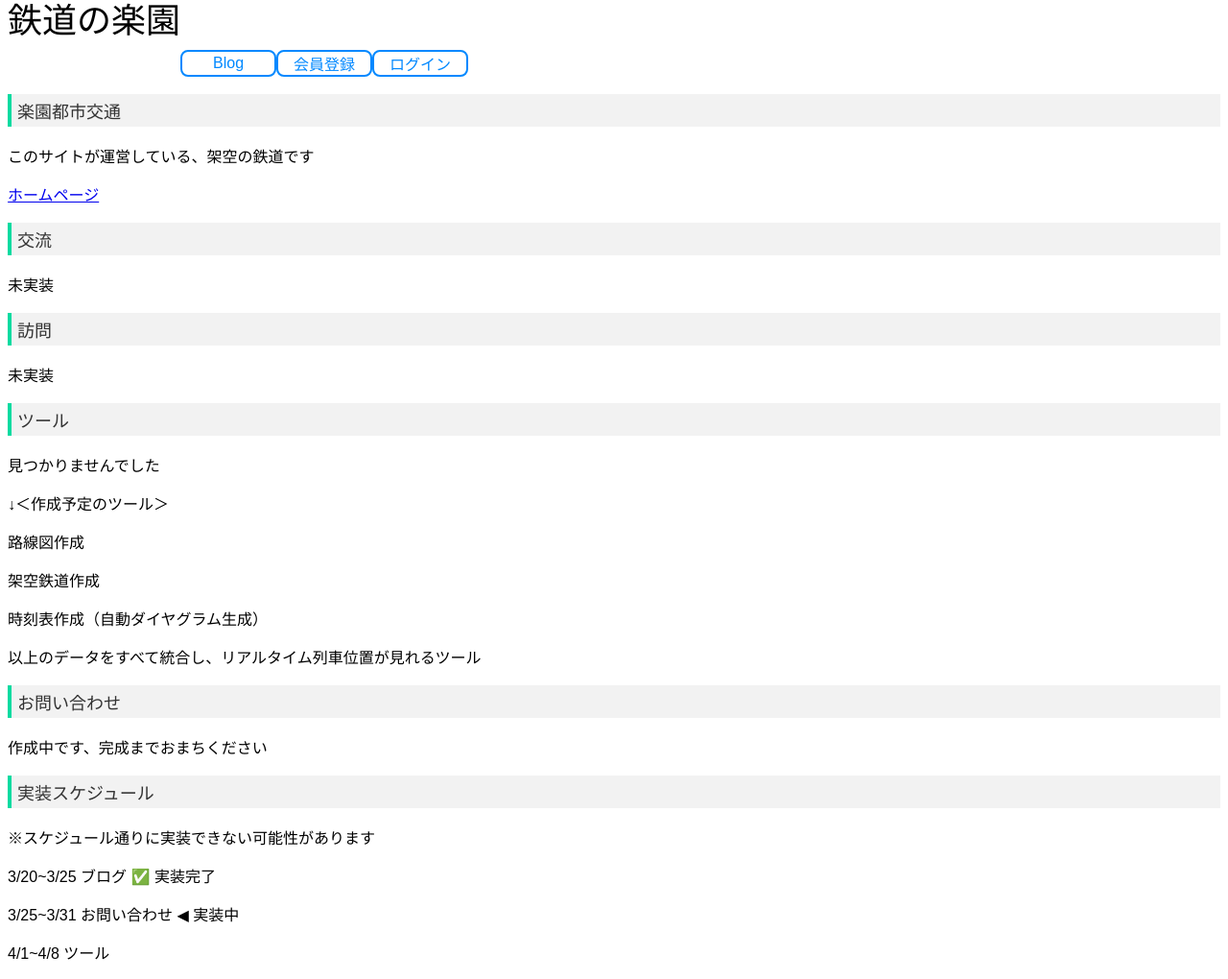
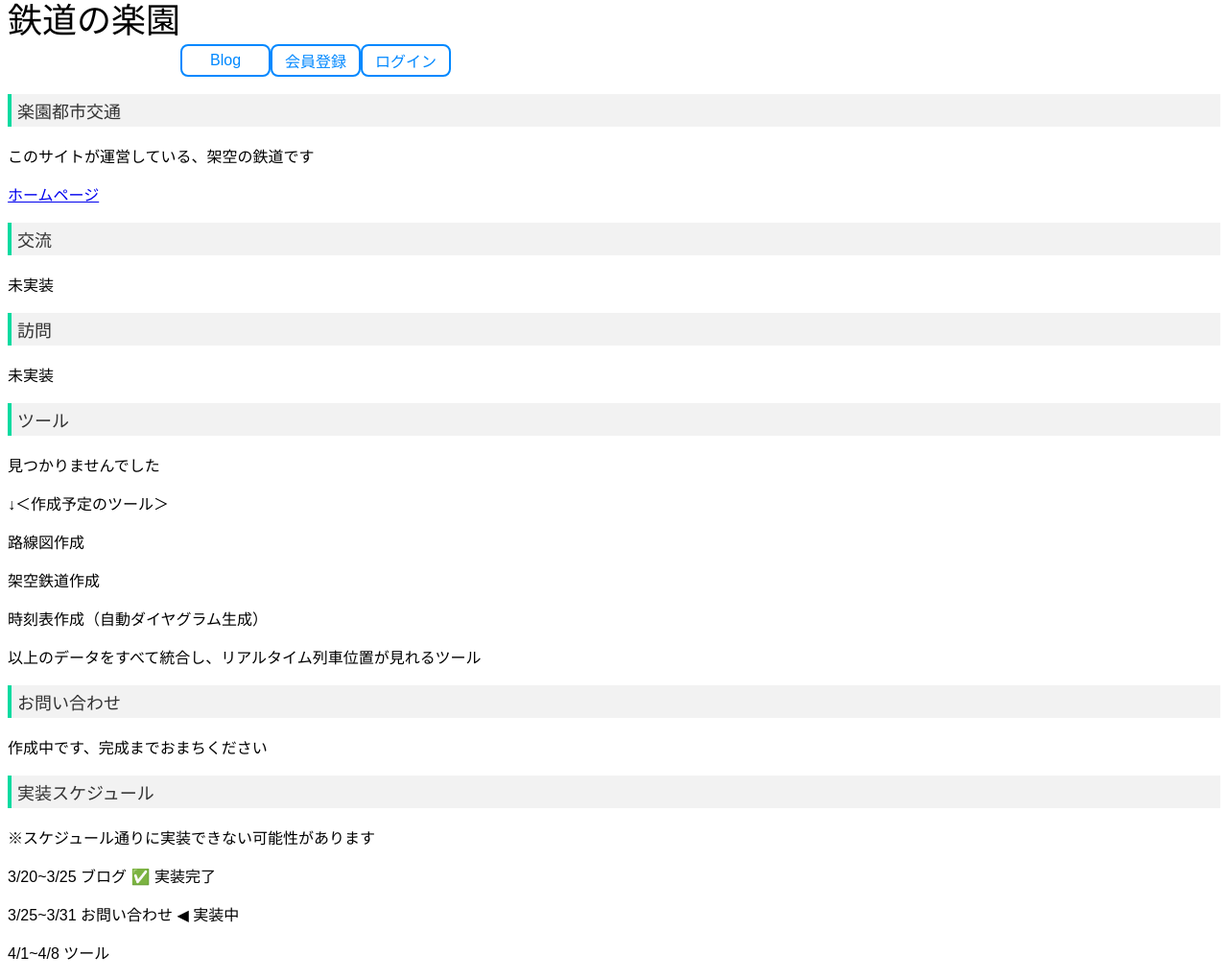
Before and after one commit to trainparadise/trainparadise, a Jekyll site: the page index.html, which Jekyll copies as it is, in a window 1280 px wide. Shown: the whole page at 96% size. Built offline with Jekyll 4.4.1, drawn with Linux system fonts in a browser that asks for light colours.

Commit message:
Update index.html

```diff
--- a/index.html
+++ b/index.html
@@ -22,8 +22,8 @@
                 font-size: 16px;
                 border-radius: 8px;
                 text-decoration: none;
-                width: 96px;
-                height: 24px;
+                width: 90px;
+                height: 30px;
                 display: inline-flex;
                 justify-content: center;
                 align-items: center;
```
